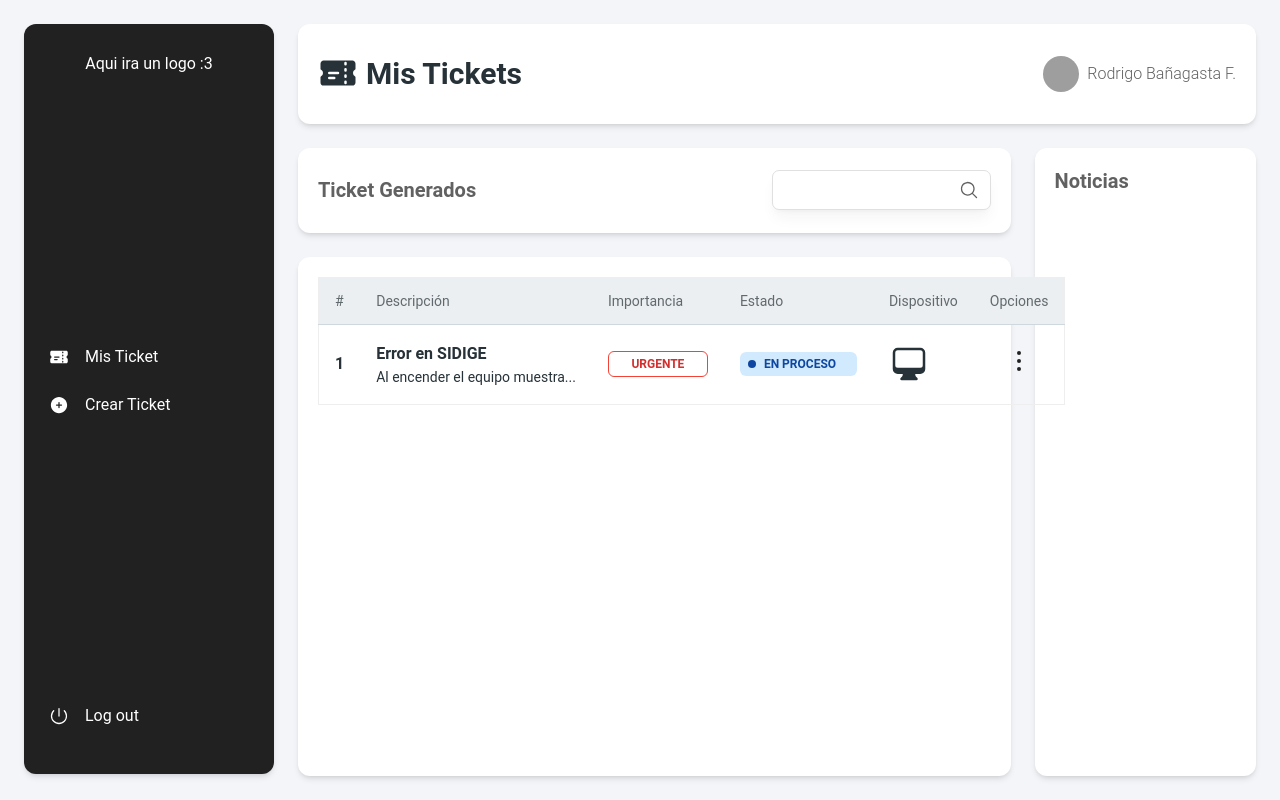
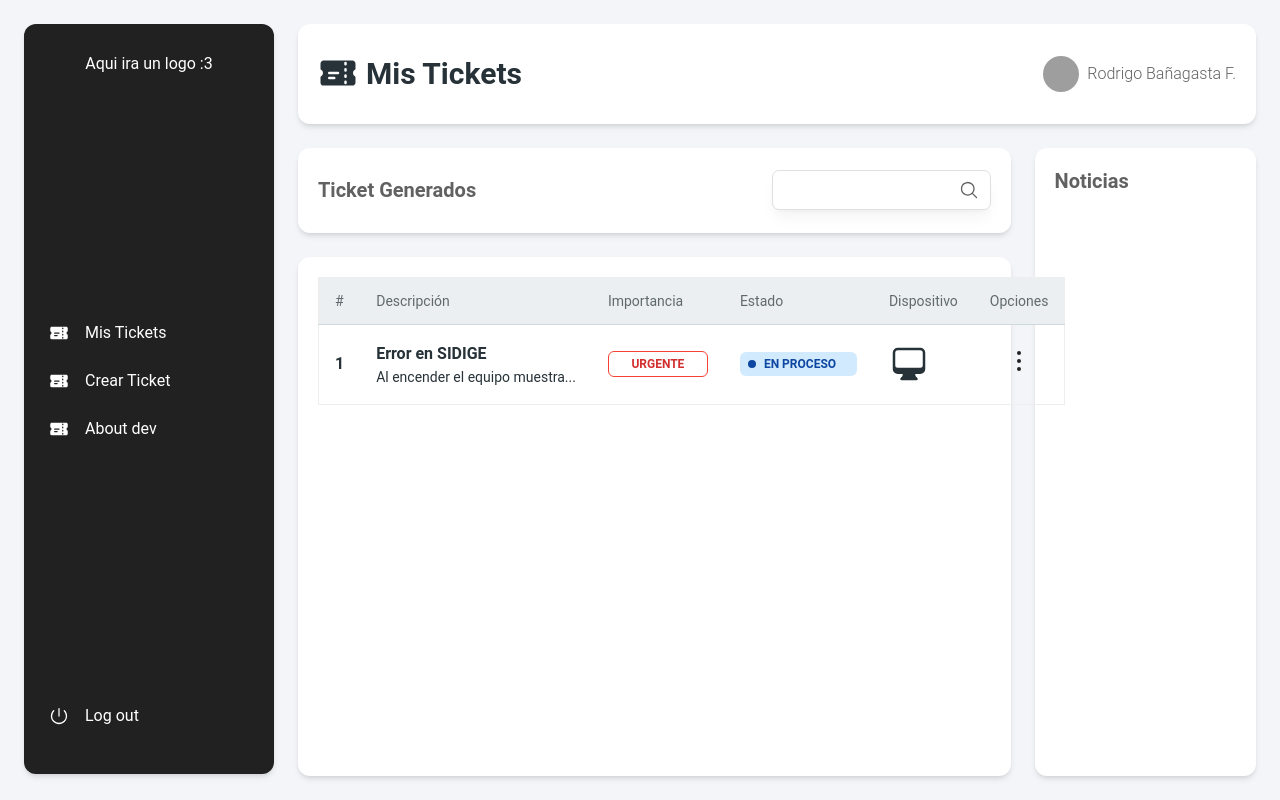
Before and after one commit to Sebastian-123-web/SystemTicket-frontend, a React (Vite) app: page /#/dashboard in a window 1280 px wide. Built offline with nearby package versions, Linux system fonts and the light colour scheme; sample sign-in values are in the browser's storage; grey boxes are pictures that could not be loaded.

Commit message:
RB | medificacion del menu

```diff
--- a/src/components/Navegation/Navegation.jsx
+++ b/src/components/Navegation/Navegation.jsx
@@ -1,9 +1,32 @@
 import { Card, List, ListItem, ListItemPrefix } from '@material-tailwind/react'
 import { TicketIcon, PlusCircleIcon, PowerIcon } from '@heroicons/react/24/solid'
 
+import { useState } from 'react'
 import { useLoginContext } from '../../context/LoginContext'
+import { Link } from 'react-router-dom'
+
+const navigationMenu = [
+    {
+        url : "/dashboard",
+        name : "Mis Tickets",
+        icon : "ticket-outline"
+    },
+    {
+        url : "/dashboard/createticket",
+        name : "Crear Ticket",
+        icon : "ticket-outline"
+    },
+    {
+        url : "/dashboard/about",
+        name : "About dev",
+        icon : "code-outline"
+    }
+]
 
 export const Navegation = () => {
+
+    // ACTIVAR LA OPCION DE MENU SELECCIONADA
+    const [activeMenu, setActiveMenu] = useState("/dashboard")
 
     // CERRAR SESION
     const { logout } = useLoginContext()
@@ -14,18 +37,26 @@ export const Navegation = () => {
                 <div>Aqui ira un logo :3</div>
 
                 <List className='text-white'>
-                    <ListItem>
+                    {
+                        navigationMenu.map((nav, i) => (
+                            <Link to={nav.url}>
+                                <ListItem key={i}>
                                     <ListItemPrefix>
                                         <TicketIcon className="h-5 w-5" />
                                     </ListItemPrefix>
-                        Mis Ticket
+                                    {nav.name}
                                 </ListItem>
-                    <ListItem>
+                            </Link>
+                        ))
+                    }
+                    {/* <ListItem>
+                        <Link to="/dashboard/createticket" className='flex flex-row'>
                             <ListItemPrefix>
                                 <PlusCircleIcon className="h-5 w-5" />
                             </ListItemPrefix>
                             Crear Ticket
-                    </ListItem>
+                        </Link>
+                    </ListItem> */}
                 </List>
 
                 <List className='text-white'>
```
Lines whose indentation alone changed are shown as unchanged.
